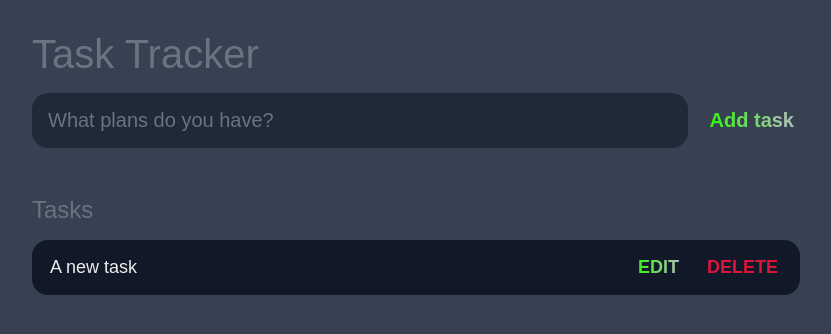
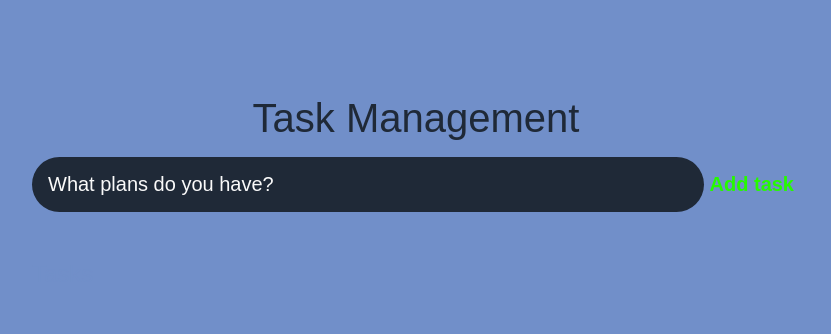
Before and after one commit to NazirLattimore0/TaskTracker, a website: page index.html in a window 1280 px wide. Shown: the whole page, without its empty margins (224-1055 px from the left). Drawn offline with Linux system fonts and the light colour scheme.

Commit message:
last commit

```diff
--- a/index.html
+++ b/index.html
@@ -10,7 +10,7 @@
   </head>
   <body>
     <header>
-      <h1>Task Tracker</h1>
+      <h1>Task Management</h1>
       <form id="new-task-form">
         <input
           type="text"
@@ -26,19 +26,11 @@
         <h2>Tasks</h2>
 
         <div id="tasks">
-          <div class="task">
-            <div class="content">
-              <input type="text" class="text" value="A new task" readonly />
-            </div>
-            <div class="actions">
-              <button class="edit">Edit</button>
-              <button class="delete">Delete</button>
-            </div>
-          </div>
+          <div class="actions"></div>
         </div>
       </section>
     </main>
 
-    <script src="main.js"></script>
+    <script src="index.js"></script>
   </body>
 </html>
--- a/index.js
+++ b/index.js
@@ -1,4 +1,8 @@
+// <---   importing json   -->
+
 window.addEventListener("load", () => {
+  //once the whole page is loaded we are running the form called new-task-form
+
   const form = document.querySelector("#new-task-form");
   const input = document.querySelector("#new-task-input");
   const list_el = document.querySelector("#tasks");
@@ -7,6 +11,10 @@ window.addEventListener("load", () => {
     e.preventDefault();
 
     const task = input.value;
+    if (!task) {
+      alert("Please insert a task");
+      return;
+    } // if you dont input anything you
 
     const task_el = document.createElement("div");
     task_el.classList.add("task");
@@ -44,7 +52,7 @@ window.addEventListener("load", () => {
 
     input.value = "";
 
-    task_edit_el.addEventListener("click", (e) => {
+    task_edit_el.addEventListener("click", () => {
       if (task_edit_el.innerText.toLowerCase() == "edit") {
         task_edit_el.innerText = "Save";
         task_input_el.removeAttribute("readonly");
@@ -55,8 +63,14 @@ window.addEventListener("load", () => {
       }
     });
 
-    task_delete_el.addEventListener("click", (e) => {
+    task_delete_el.addEventListener("click", () => {
       list_el.removeChild(task_el);
     });
   });
 });
+
+fs.readFile("demofile1.html", function (err, data) {
+  res.writeHead(200, { "Content-Type": "text/html" });
+  res.write(data);
+  return res.end();
+});
--- a/main.css
+++ b/main.css
@@ -1,10 +1,9 @@
 :root {
-  --dark: #374151;
+  --dark: #fafafa;
   --darker: #1f2937;
   --darkest: #111827;
-  --grey: #6b7280;
-  --pink: #26fa00;
-  --purple: #bfbacb;
+  --grey: #718fc9;
+  --green: #26fa00;
   --light: #eee;
 }
 
@@ -19,7 +18,8 @@ body {
   flex-direction: column;
   min-height: 100vh;
   color: #fff;
-  background-color: var(--dark);
+  background-color: var(--grey);
+  margin-top: 5%;
 }
 
 header {
@@ -32,8 +32,11 @@ header {
 header h1 {
   font-size: 2.5rem;
   font-weight: 300;
-  color: var(--grey);
+  color: var(--darker);
   margin-bottom: 1rem;
+  display: flex;
+  align-items: center;
+  justify-content: center;
 }
 
 #new-task-form {
@@ -52,21 +55,21 @@ button {
   flex: 1 1 0%;
   background-color: var(--darker);
   padding: 1rem;
-  border-radius: 1rem;
-  margin-right: 1rem;
-  color: var(--light);
+  border-radius: 3rem;
+  margin-right: 0;
+  color: var(--darker);
   font-size: 1.25rem;
 }
 
 #new-task-input::placeholder {
-  color: var(--grey);
+  color: var(--dark);
 }
 
 #new-task-submit {
-  color: var(--pink);
+  color: var(--green);
   font-size: 1.25rem;
   font-weight: 700;
-  background-image: linear-gradient(to right, var(--pink), var(--purple));
+  background-image: linear-gradient(to right, var(--green), var(--green));
   -webkit-background-clip: text;
   -webkit-text-fill-color: transparent;
   cursor: pointer;
@@ -104,7 +107,7 @@ main {
   justify-content: space-between;
   background-color: var(--darkest);
   padding: 1rem;
-  border-radius: 1rem;
+  border-radius: 3rem;
   margin-bottom: 1rem;
 }
 
@@ -121,7 +124,7 @@ main {
 }
 
 .task .content .text:not(:read-only) {
-  color: var(--pink);
+  color: var(--green);
 }
 
 .task .actions {
@@ -147,7 +150,7 @@ main {
 }
 
 .task .actions .edit {
-  background-image: linear-gradient(to right, var(--pink), var(--purple));
+  background-image: linear-gradient(to right, var(--green), var(--green));
   -webkit-background-clip: text;
   -webkit-text-fill-color: transparent;
 }
@@ -155,3 +158,13 @@ main {
 .task .actions .delete {
   color: crimson;
 }
+
+/* regular desktop styles */
+
+@media only screen and (max-device-width: 600px) {
+}
+
+/* mobile only styles when the device is 0-600px in maximum width */
+
+@media only screen and (max-device-width: 1000px) {
+}
--- /dev/null
+++ b/main.js
@@ -0,0 +1 @@
+// <--- connecting to a json file --->
```
Also changed, not shown: package.json (added, +7 -0 lines), README.MD (added), 1 other file.
